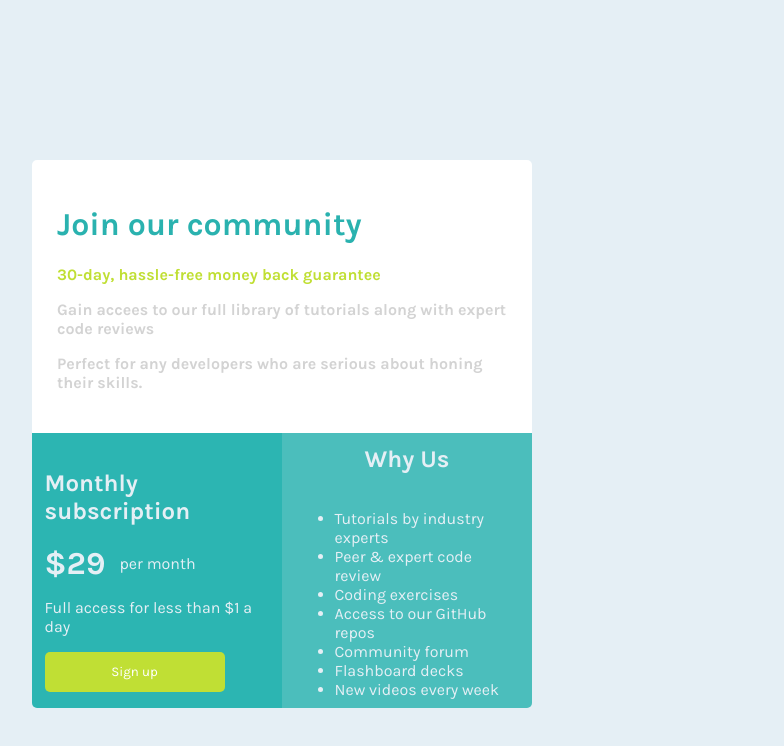
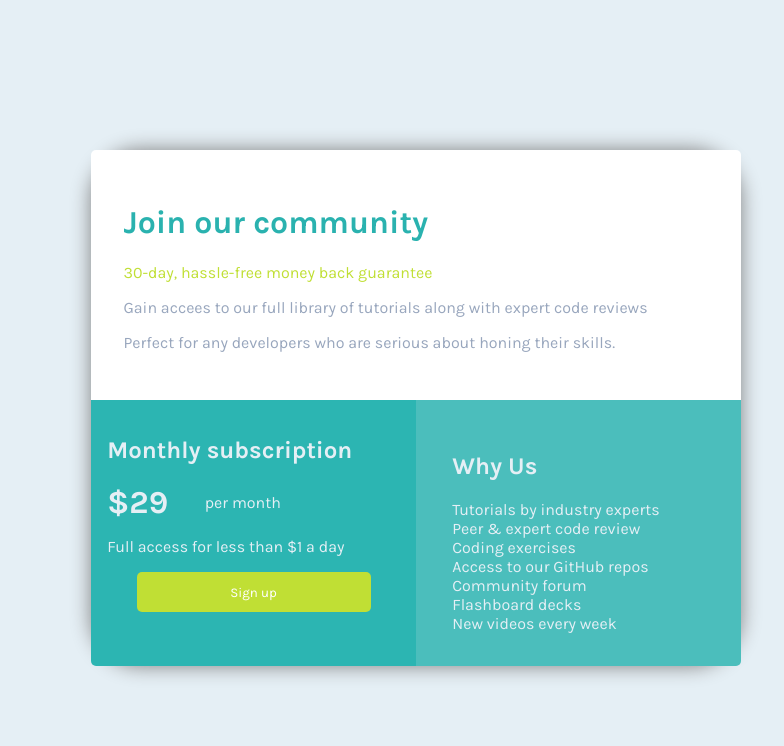
Before and after one commit to Deobp/box_layout, a plain HTML site: page src/index.html in a window 1280 px wide. Shown: the whole page, without its empty margins (224-1008 px from the left). Drawn offline with Linux system fonts and the light colour scheme.

Commit message:
fix position, add shadow

```diff
--- a/src/css/style.css
+++ b/src/css/style.css
@@ -2,6 +2,10 @@ body {
   background-color: hsl(204, 43%, 93%);
   font-size: 16px;
   font-family: "Karla", sans-serif;
+  display: flex;
+  height: 100vh;
+  justify-content: center;
+  align-items: center;
 }
 
 .app {
@@ -9,22 +13,16 @@ body {
   grid-template-columns: repeat(2, 1fr);
   text-align: left;
   border-radius: 50px;
-  width: 500px;
-  max-width: 500px;
-  max-height: 500px;
-  position: absolute;
-  top: 20%;
-  bottom: 20%;
-  left: 20%;
-  right: 20%;
+  width: 650px;
+  box-shadow: 0px 0px 20px gray;
 }
 
 .app-join {
   grid-column-start: 1;
   grid-column-end: 3;
   background-color: white;
-  color: lightgray;
-  font-weight: 700;
+  color: hsl(218, 22%, 67%);
+  font-weight: 400;
   border-top-left-radius: 5px;
   border-top-right-radius: 5px;
   padding: 5%;
@@ -39,8 +37,6 @@ body {
 }
 
 .app-subscribe {
-  align-content: center;
-  align-items: center;
   background-color: hsl(179, 61%, 44%);
   color: hsl(204, 43%, 93%);
   text-align: left;
@@ -73,6 +69,9 @@ body {
   border-radius: 5px;
   font-family: "Karla", sans-serif;
   border: none;
+  display: flex;
+  justify-content: center;
+  margin: 0 auto;
 }
 
 .app-about {
@@ -90,3 +89,10 @@ body {
   justify-content: center;
   padding: 5%;
 }
+
+.app-list,
+.app-why-us {
+  list-style-type: none;
+  width: 100%;
+  text-align: left;
+}
--- a/src/index.html
+++ b/src/index.html
@@ -23,8 +23,9 @@
             <button class="app-sign-button">Sign up</button>
         </div>
         <div class="app-about">
-            <h2>Why Us</h2>
-            <ul>
+
+            <ul class="app-list">
+                <h2 class="app-why-us">Why Us</h2>
                 <li>Tutorials by industry experts</li>
                 <li>Peer & expert code review</li>
                 <li>Coding exercises</li>
```
